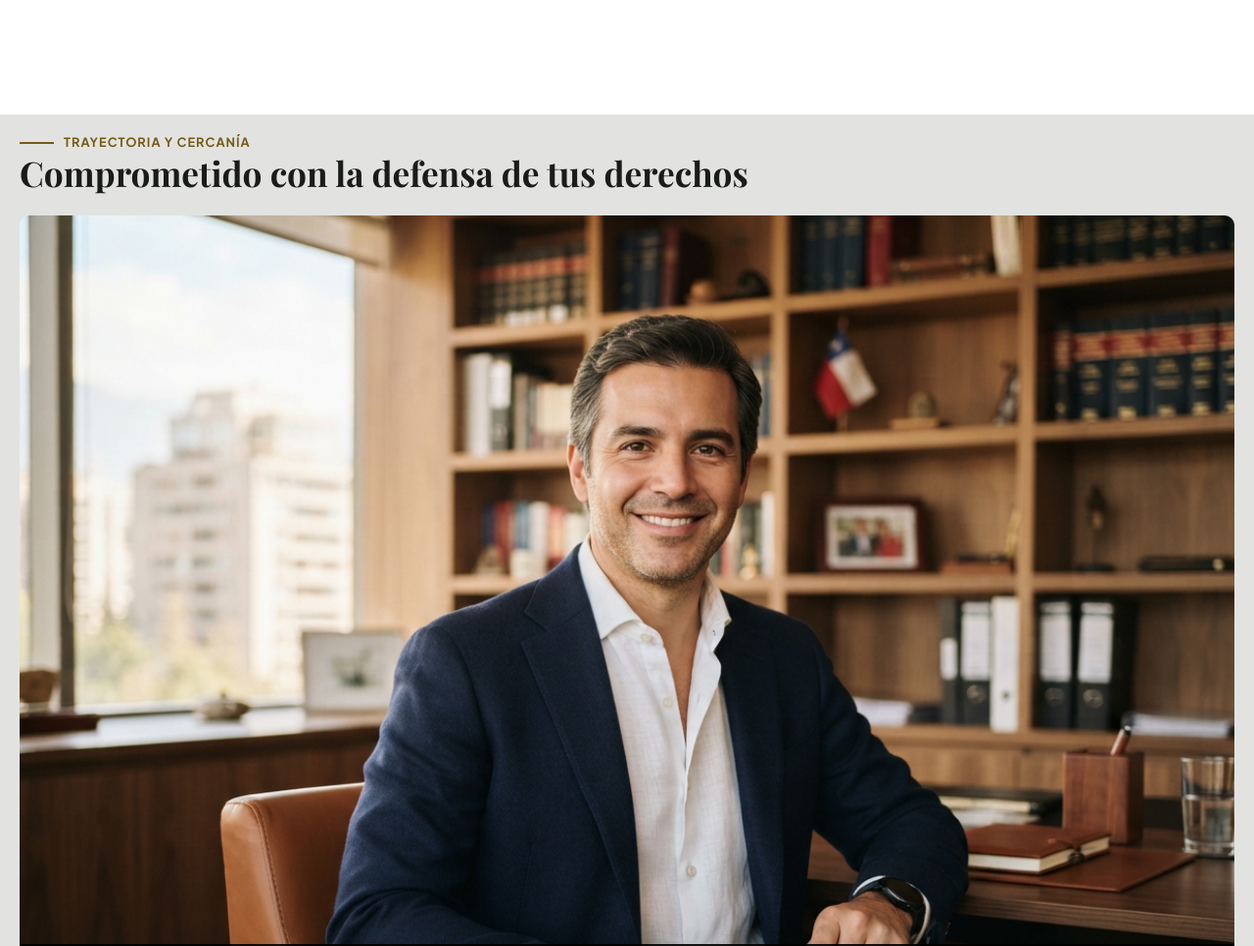
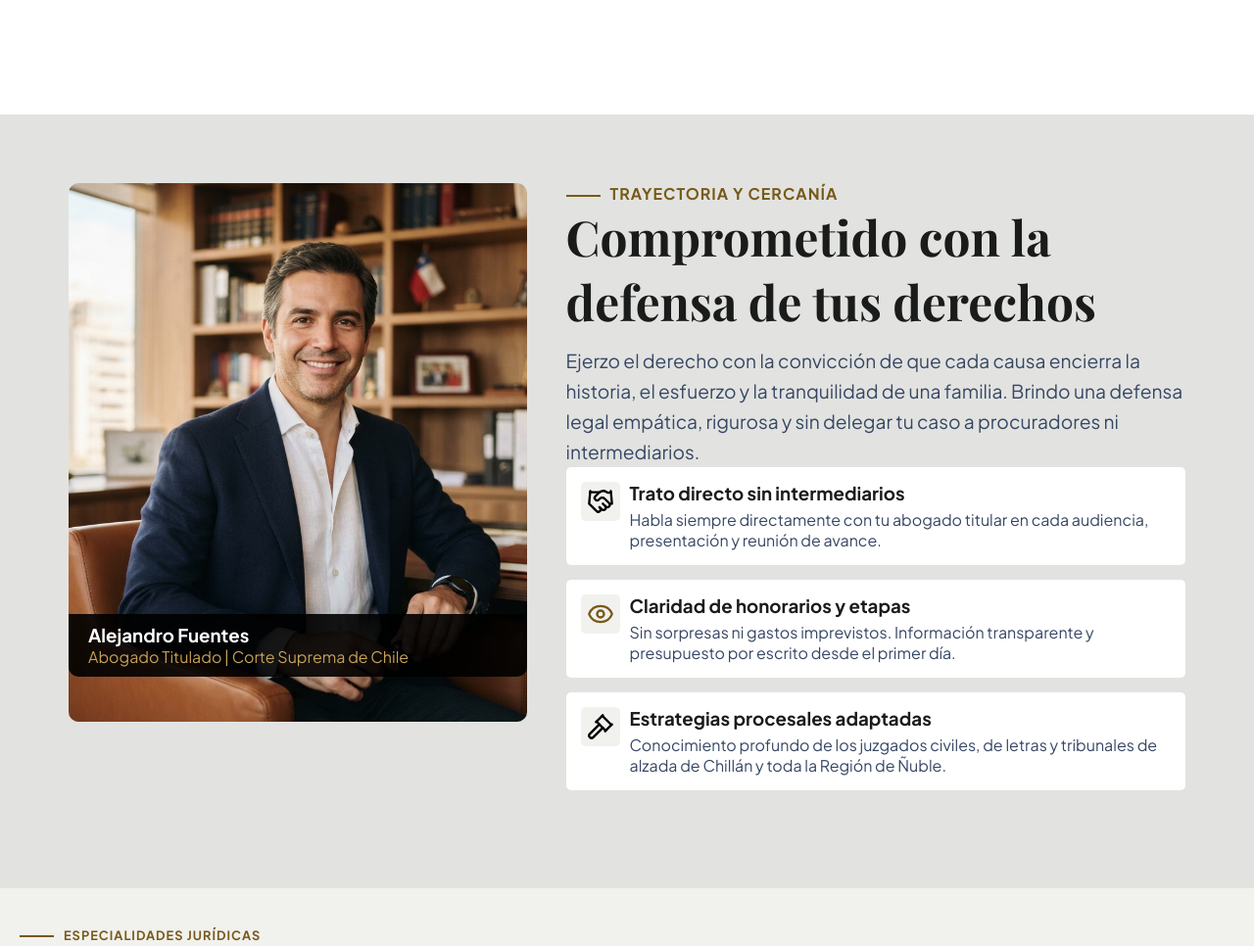
Before and after one commit to PauletteM06/demo-estudio-juridico, a website built with Vite: page index.html in a window 1280 px wide. Shown: the part 1043-2009 px from the top of the page at 98% size. Built offline with nearby package versions, Linux system fonts and the light colour scheme; a web font is replaced by a local one.

Commit message:
Termina estilos para la sección Sobremi

```diff
--- a/sass/layout/_sobremi.scss
+++ b/sass/layout/_sobremi.scss
@@ -1,13 +1,20 @@
-@use '/sass/base/variables' as v;
+@use "/sass/base/variables" as v;
 
-.section-sobremi{
+.section-sobremi {
   padding: 20px;
   background-color: v.$bg-data;
 
-    &-header{
+  @media (min-width: 1024px) {
+    padding: 70px;
+    display: grid;
+    grid-template-columns: minmax(0, 0.85fr) minmax(0, 1.15fr);
+    grid-template-rows: auto auto auto;
+    gap: 30px 40px;
+  }
 
-        p::before{
-            content: '';
+  &-header {
+    p::before {
+      content: "";
       display: inline-block;
       width: 35px;
       height: 2px;
@@ -16,87 +23,122 @@
       margin-right: 10px;
     }
 
-        p{
+    p {
       font-weight: bold;
       text-transform: uppercase;
       color: v.$bg-btns;
       letter-spacing: 1px;
-            font-size: .8rem;
+      font-size: 0.8rem;
     }
 
-        h2{
+    h2 {
       font-size: 2.2rem;
       text-align: left;
       margin-bottom: 20px;
     }
+
+    @media (min-width: 1024px) {
+      grid-column: 2 / 3;
+      grid-row: 1 / 2;
+
+      p {
+        font-size: 1rem;
       }
 
-    &-img{
+      h2 {
+        font-size: 3.1rem;
+      }
+    }
+  }
+
+  &-img {
     position: relative;
 
-        img{
+    img {
       width: 100%;
       border-radius: 10px;
     }
 
-        &-info{
+    &-info {
       position: absolute;
       top: 80%;
       padding: 10px;
       width: 100%;
-            background-color: rgba(0, 0, 0, .9);
+      background-color: rgba(0, 0, 0, 0.9);
       border-radius: 0 0 10px 10px;
 
-
-            h3{
+      h3 {
         font-family: v.$font-family-body;
         color: v.$neutral;
         margin-left: 10px;
       }
 
-            p{
+      p {
         color: v.$secondary-color;
         margin-left: 10px;
       }
     }
+
+    @media (min-width: 1024px) {
+      grid-column: 1 / 2;
+      grid-row: 1 / 3;
+
+      img {
+        display: block;
+        height: 550px;
+        object-fit: cover;
+        object-position: center;
+      }
+    }
   }
 
-    &-description{
+  &-description {
     margin-top: 10px;
     line-height: 1.6;
     font-size: 1.2rem;
     text-align: left;
     margin-bottom: 30px;
+
+    @media (min-width: 1024px) {
+      grid-column: 2 / 3;
+      grid-row: 2 / 3;
+      margin-top: -210px;
+      margin-bottom: 0;
+    }
   }
 
-    &-cards{
+  &-cards {
     display: flex;
     flex-direction: column;
     gap: 15px;
     margin-bottom: 30px;
-        .container{
+    .container {
       display: flex;
       gap: 10px;
       border-radius: 5px;
       padding: 15px;
       background-color: v.$neutral;
 
-            & div:first-child{
+      & div:first-child {
         display: flex;
         background-color: v.$bg-body-section;
         height: 40px;
         padding: 6px;
         border-radius: 5px;
-
       }
 
-            & div:nth-child(2){
-                h3{
+      & div:nth-child(2) {
+        h3 {
           font-family: v.$font-family-body;
           margin-bottom: 5px;
         }
       }
     }
+
+    @media (min-width: 1024px) {
+      grid-column: 2 / -1;
+      grid-row: 3 / 4;
+      margin-top: -290px;
     }
-
   }
+}
```
Lines whose indentation alone changed are shown as unchanged.
